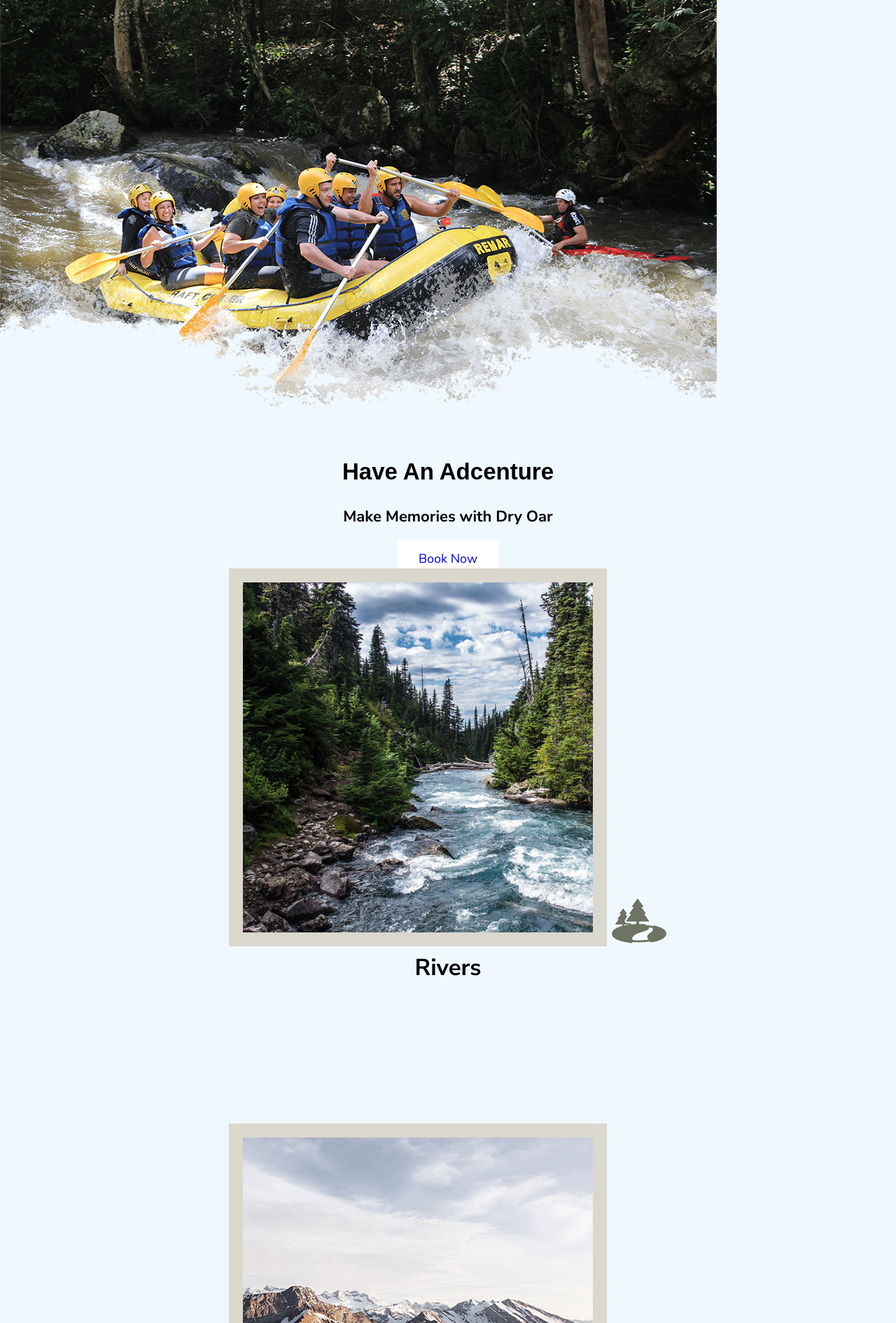
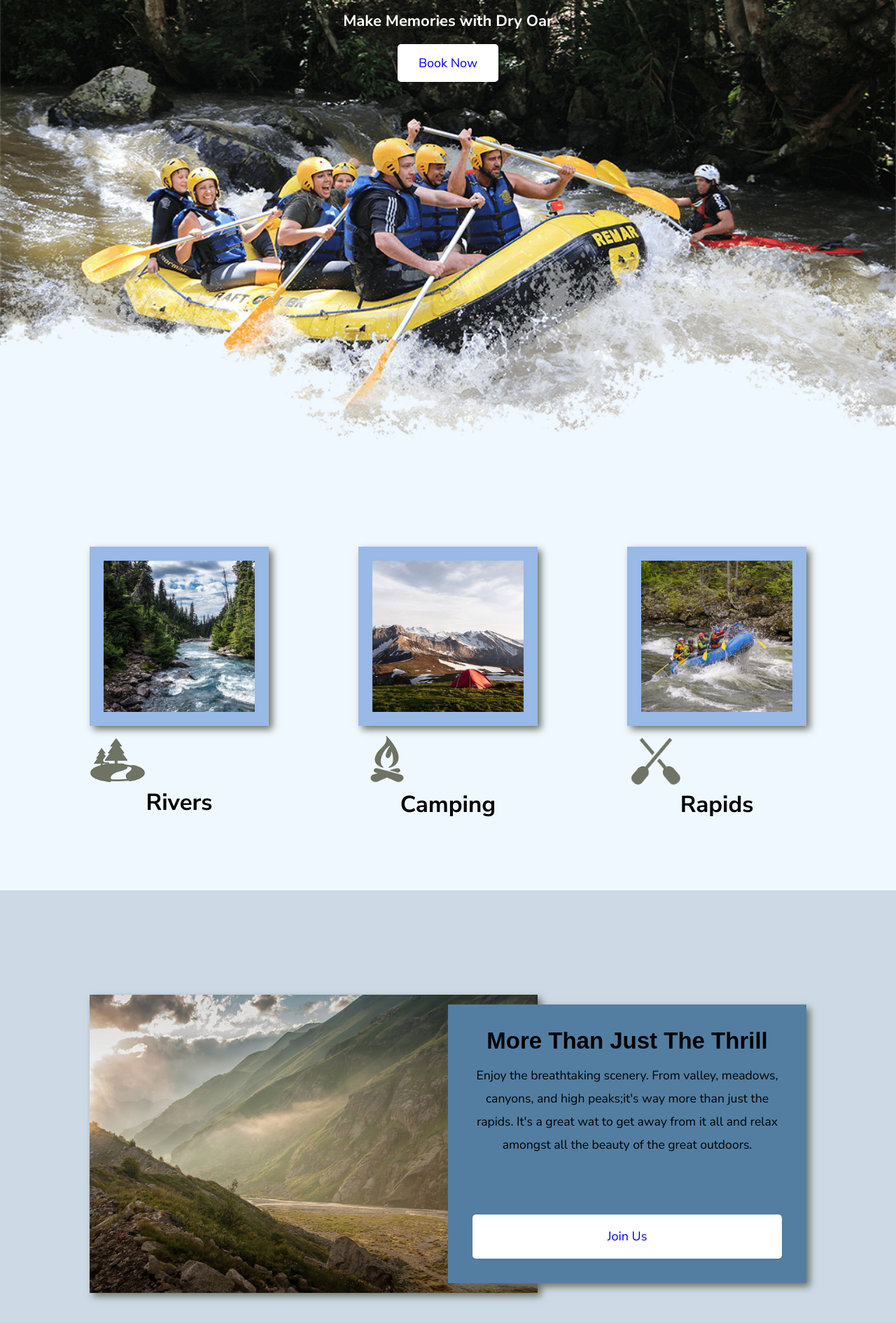
Before and after one commit to lyipei/wdd130, a plain HTML site: page wwr/index.html in a window 1280 px wide. Shown: the part 180-2070 px from the top of the page at 70% size. Drawn offline with Linux system fonts and the light colour scheme; a web font is replaced by a local one.

Commit message:
grid add

```diff
--- a/styles/styles.css
+++ b/styles/styles.css
@@ -21,9 +21,18 @@ nav {
     text-align:center;
 }
 img {
-    width: 50%;
+    width: 60%;
     display:black;
     margin: 0 auto;
+    grid-column:1/2 ;
+    grid-row: 2/7;
+    box-shadow: 5px 5px 10px black;
+    transition: transform .5s;
+}
+img:hover {
+    opacity: .6;
+    transform: scale(1.5,1.5);
+
 }
 a{
     color:balck;
@@ -36,6 +45,12 @@ nav a:hover{
     font-size: 4em;
     text-align:center;
     font-family: "Protest Riot", "Bradley Hand", sans-serif;
+    grid-column: 1/3;
+}
+main {
+    display: grid;
+    grid-template-columns: 1fr 1fr;
+    align-items: center;
 }
 footer p, h3{
     text-align:center;
@@ -51,6 +66,9 @@ main p {
     box-sizing: border-box;
     color: white;
     border-radius: 20px;
+    grid-column: 2/3;
+
+
 }
 #sub_title {
     color:rgb(99, 109, 185);
@@ -65,3 +83,9 @@ footer {
 footer a {
     color:white;
 }
+@media screen and (max-width: 900px)
+    main{
+        display:black;
+    }
+
+}
--- a/wwr/styles/style.css
+++ b/wwr/styles/style.css
@@ -14,19 +14,14 @@ nav a {
 nav a:hover {
     background-color:white ;
 }
-#hero-msg h1, #hero-msg h4{
-    text-align: center;
-}
 .button-box {
     text-align: center;
 }
-main section {
-    text-align: center;
-    font-family: "Nunito Sans", "Bradley Hand", sans-serif;
-}
 #background {
     height: 725px;
-    background-color:rgb(188, 211, 230);
+    background-color:rgb(205, 218, 230);
+    grid-column: 1/11;
+    grid-row: 4/9;
 }
 body {
     background-color:aliceblue;
@@ -39,8 +34,14 @@ body h1 {
     font-family: "Protest Riot", "Bradley Hand", sans-serif;
 }
 header {
-    background-color:rgb(188, 211, 230);
+    background-color:rgba(188, 211, 230, 0.69);
     font-family: "Nunito Sans", "Bradley Hand", sans-serif;
+    display: grid;
+    grid-template-columns: 150px auto;
+}
+nav {
+    display: flex;
+    justify-content: space-around;
 }
 .book, .join {
     background-color:rgb(255, 255, 255);
@@ -54,26 +55,124 @@ header {
 .book:hover, .join:hover {
     background-color:lightskyblue;
 }
-footer {
-    background-color:rgb(188, 211, 230);
-    padding: 25px 50px;
-    margin-top: 200px;
-}
-.msg {
-    background-color:rgb(188, 211, 230);
-    line-height: 1.5em;
-    padding: 35px;
-}
-.msg p {
-    font-size: 0.8em;
-    padding-bottom: 15px;
-}
 .icon {
     width: 80px;
     padding-top: 10px;
 }
 .logo {
     width: 80px;
+}
+.home-title {
+    font-size: 2em;
+    margin-top: 10px;
+}
+.msg h2 {
+    font-family: "Protest Riot", "Bradley Hand", sans-serif;
+}
+h2 {
+    margin: 0;
+}
+
+#logo_link {
+    padding-top: 5px;
+    justify-self: center;
+    align-self: center;
+}
+.home-grid {
+    display: grid;
+    grid-template-columns: repeat(10, 1fr);
+}
+.river-card {
+    margin: 100px 0;
+    grid-column: 2/4;
+    grid-row: 2/3;
+}
+.camping-card {
+    margin: 100px 0;
+    grid-column: 5/7;
+    grid-row: 2/3;
+}
+.rapids-card {
+    margin: 100px 0;
+    grid-column: 8/10;
+    grid-row: 2/3;
+}
+.mountains {
+    grid-column: 2/7;
+    grid-row: 5/8;
+    box-shadow: 5px 5px 10px #6f7364;
+    width: 100%;
+}
+.card-img {
+    border: 20px solid #99b9e6;
+    transition: transform .5s;
+    box-shadow: 5px 5px 10px #6f7364;
+    width: 100%;
+}
+.card-img:hover {
+    opacity:  .6;
+    transform: scale(1.1);
+}
+.msg {
+    background-color:rgb(83, 126, 162);
+    line-height: 1.5em;
+    padding: 35px;
+    grid-column: 6/10;
+    grid-row: 6/7;
+    box-shadow: 5px 5px 10px #6f7364;
+}
+.msg p {
+    font-size: 0.8em;
+    padding-bottom: 15px;
+}
+main section img {
+    box-sizing: border-box;
+}
+#hero {
+    display: grid;
+    grid-template-columns: 1fr 3fr 1fr;
+    margin-top: -100px;
+    width: 100%;
+}
+#hero-box {
+    grid-column: 1/4;
+    grid-row: 1/3;
+    z-index: -1;
+    width: 100%;
+}
+#hero-img {
+    width: 100%;
+}
+
+#hero-msg {
+    color: white;
+    grid-column: 2/3;
+    grid-row: 1/2;
+    margin-top: 100px;
+}
+#hero-msg h4 {
+    color: white;
+    text-align: center;
+}
+#hero-msg h1{
+    text-align: center;
+}
+main section {
+    text-align: center;
+    font-family: "Nunito Sans", "Bradley Hand", sans-serif;
+    display: grid;
+}
+
+footer {
+    background-color:rgb(188, 211, 230);
+    padding: 25px 50px;
+    margin-top: 200px;
+    display: flex;
+    justify-content: space-around;
+    align-items: center;
+}
+footer, .social img {
+    padding-top: 15px;
 }
 footer a {
     text-decoration: none;
@@ -85,28 +184,46 @@ footer p {
 footer p a:hover {
     text-decoration: underline;
 }
-.home-title {
-    font-size: 2em;
-    margin-top: 10px;
+@media screen and (max-width: 900px) {
+    #hero, .home-grid {
+        display: block;
+        height: auto;
+    }
+    nav, footer {
+        flex-direction: column;
+    }
+    nav a {
+        display: block;
+        padding: 15px;
+    }
+    #hero {
+        margin-top: 0;
+    }
+    #hero-msg {
+        margin-top: 0;
+    }
+    #hero-msg h4 {
+        display: none;
+    }
+    #hero-msg h1 {
+        color: #6f7364;
+    }
+    .home-title {
+        font-size: 25px;
+    }
+    .rivers-card, .camping-card, .rapids-card {
+        margin: 50px auto;
+        width: 60%;
+    }
+    #background {
+        display: none;
+    }
+    .mountains, .msg {
+        width: 80%;
+        display: block;
+        margin: 0 auto;
+    }
+    footer {
+        margin-top: 25px;
+    }
 }
-.msg h2 {
-    font-family: "Protest Riot", "Bradley Hand", sans-serif;
-}
-h2 {
-    margin: 0;
-}
-footer, .social img {
-    padding-top: 15px;
-}
-#logo_link {
-    padding-top: 5px;
-}
-.rivers-card, .camping-card, .rapids-card {
-    margin: 200px 0;
-}
-.card-img {
-    border: 20px solid #DAD7CD;
-}
-main section img {
-    box-sizing: border-box;
-}
```
